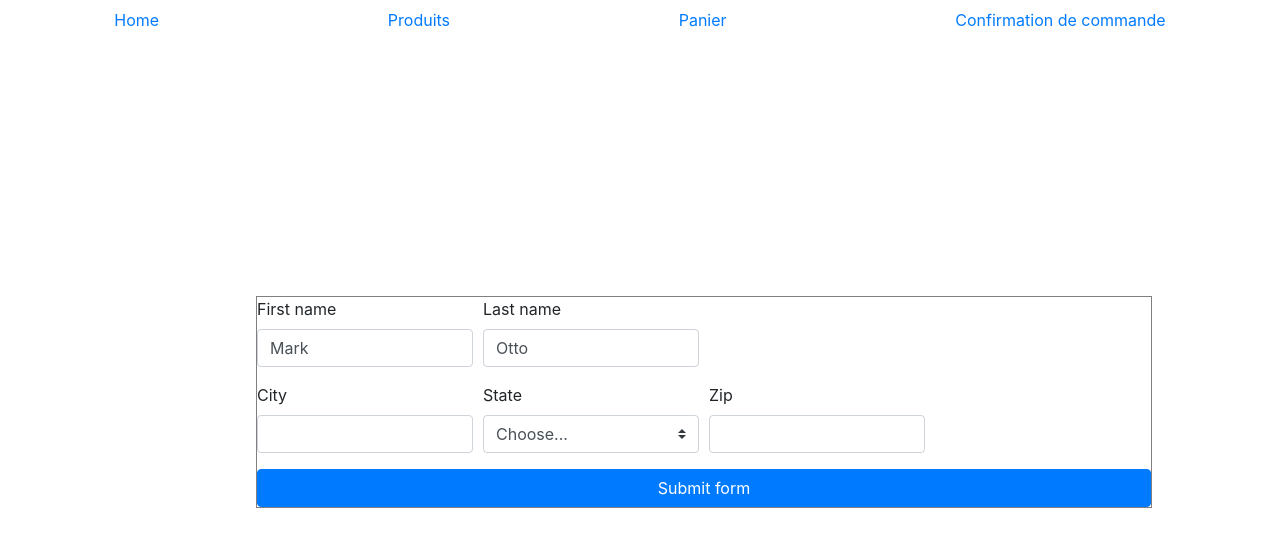
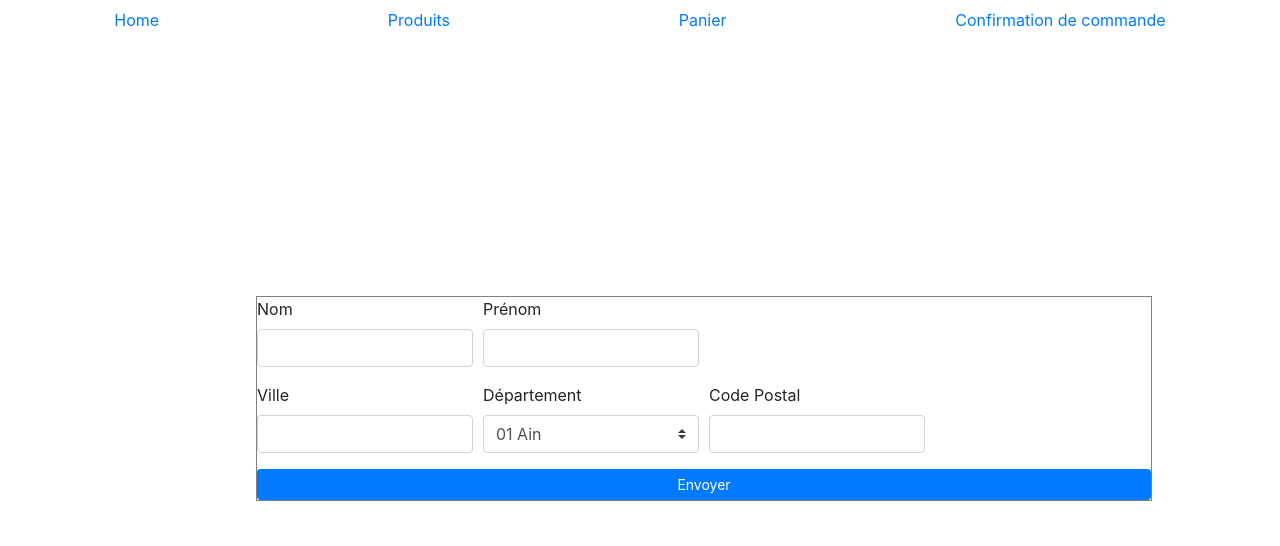
Before and after one commit to davidubik/mvp_Ecommerce, a plain HTML site: page front/pages/panier.html in a window 1280 px wide. Drawn offline with nearby package versions, Linux system fonts and the light colour scheme.

```diff
--- a/front/js/script.js
+++ b/front/js/script.js
@@ -1 +1,4 @@
-console.log('hey');
+
+const img1 = new Image();
+img1.classList.add('img');
+img1.src = "../back/images/vcam_1.jpg";
--- a/front/pages/panier.html
+++ b/front/pages/panier.html
@@ -19,15 +19,15 @@
             <form class="needs-validation" novalidate>
                 <div class="form-row">
                   <div class="col-md-3 mb-3">
-                    <label for="validationTooltip01">First name</label>
-                    <input type="text" class="form-control" id="validationTooltip01" value="Mark" required>
+                    <label for="validationTooltip01">Nom</label>
+                    <input type="text" class="form-control" id="validationTooltip01" value="" required>
                     <div class="valid-tooltip">
                       Looks good!
                     </div>
                   </div>
                   <div class="col-md-3 mb-3">
-                    <label for="validationTooltip02">Last name</label>
-                    <input type="text" class="form-control" id="validationTooltip02" value="Otto" required>
+                    <label for="validationTooltip02">Prénom</label>
+                    <input type="text" class="form-control" id="validationTooltip02" value="" required>
                     <div class="valid-tooltip">
                       Looks good!
                     </div>
@@ -35,34 +35,37 @@
                 </div>
                 <div class="form-row">
                   <div class="col-md-3 mb-3">
-                    <label for="validationTooltip03">City</label>
+                    <label for="validationTooltip03">Ville</label>
                     <input type="text" class="form-control" id="validationTooltip03" required>
                     <div class="invalid-tooltip">
                       Please provide a valid city.
                     </div>
                   </div>
                   <div class="col-md-3 mb-3">
-                    <label for="validationTooltip04">State</label>
-                    <select class="custom-select" id="validationTooltip04" required>
-                      <option selected disabled value="">Choose...</option>
-                      <option>...</option>
-                    </select>
+                    <label for="validationTooltip04">Département</label>
+                      <select  class="custom-select" name="ville" id="ville-select">
+                          <option value="ain">01	Ain</option>
+                          <option value="aisne">02	Aisne</option>
+                          <option value="allier">03	Allier</option>
+                          <option value="hautes-alpes">05	Hautes-Alpes</option>
+                          <option value="alpes-maritimes">06	Alpes-Maritimes</option>
+                          <option value="ardeche">07	Ardèche</option>
+                          <option value="ardennes">08	Ardennes</option>
+                      </select>
                     <div class="invalid-tooltip">
                       Please select a valid state.
                     </div>
                   </div>
                   <div class="col-md-3 mb-3">
-                    <label for="validationTooltip05">Zip</label>
+                    <label for="validationTooltip05">Code Postal</label>
                     <input type="text" class="form-control" id="validationTooltip05" required>
                     <div class="invalid-tooltip">
                       Please provide a valid zip.
                     </div>
                   </div>
                 </div>
-                <button class="btn btn-primary" type="submit">Submit form</button>
+                <button type="button" class="btn btn-primary btn-sm">Envoyer</button>
               </form>
-
-
         </main>
 
     <script src="../js/script.js"></script>
```
Also changed, not shown: front/index.html (+1 -5 lines).
